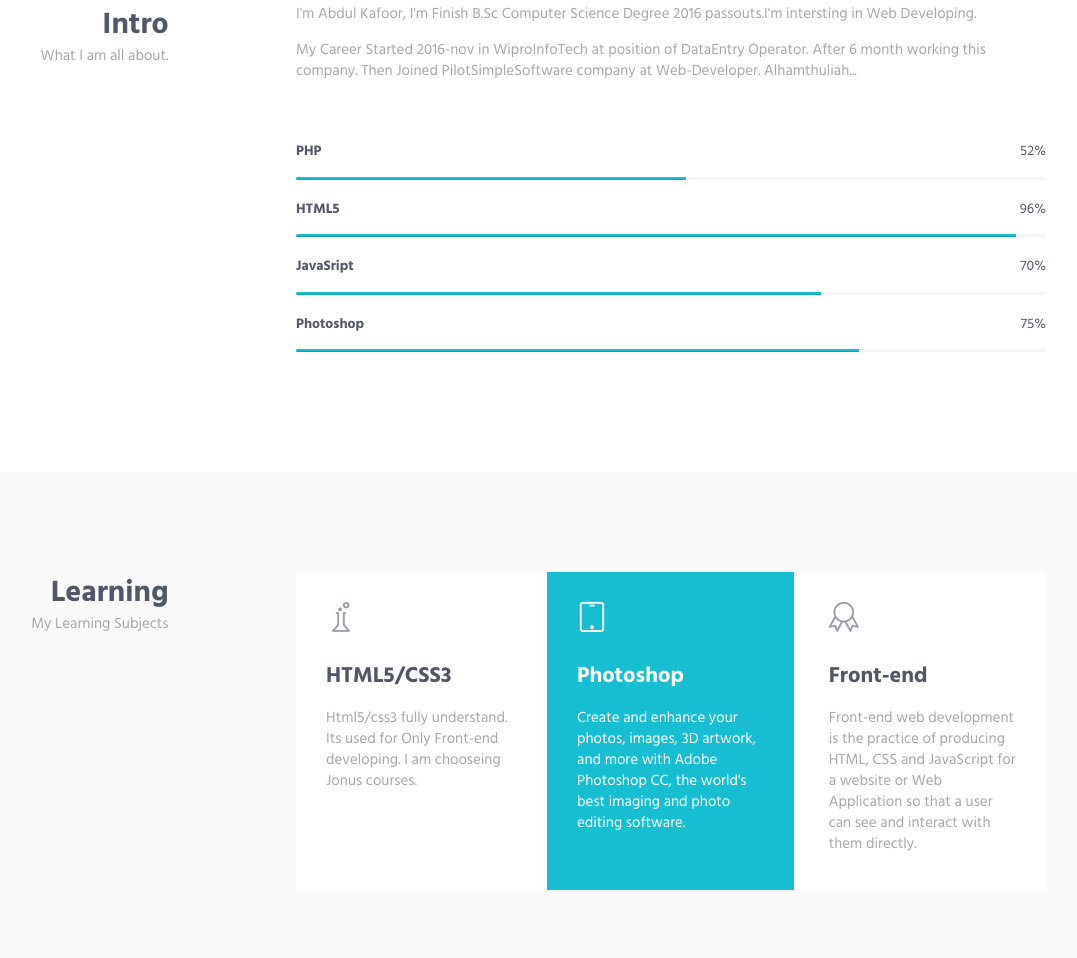
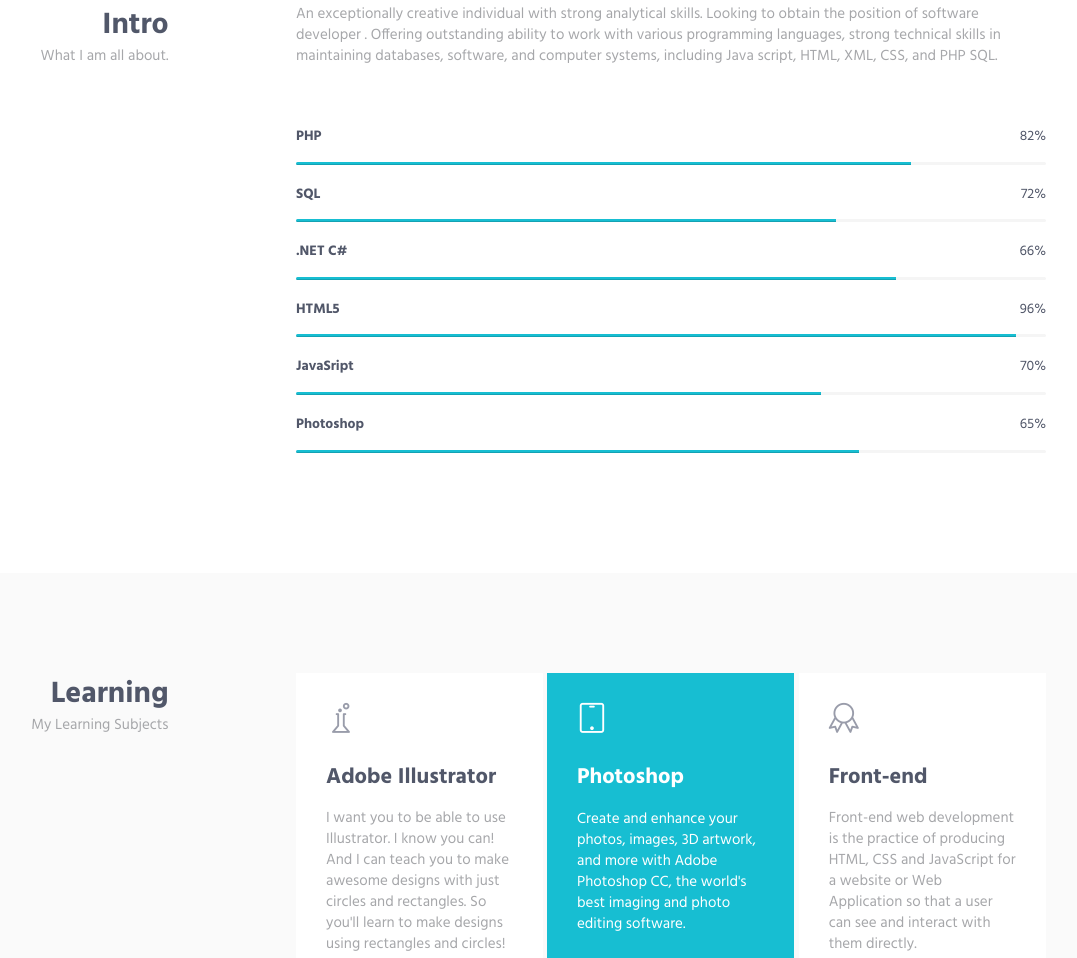
Before and after one commit to kafoor96/abdul-kafoor.github.io, a plain HTML site: page index.html in a window 1280 px wide. Shown: the part 757-1715 px from the top of the page, without its empty margins (164-1241 px from the left). Drawn offline with Linux system fonts and the light colour scheme.

Commit message:
Update index.html

```diff
--- a/index.html
+++ b/index.html
@@ -79,7 +79,7 @@
                             <p class="promo-block-text">Web Developer</p>
                         </div>
                         <ul class="list-inline">
-                            <li><a href="https://www.linkedin.com/in/abdul-kafoor-438081127/" class="social-icons"><i class="fab fa-linkedin-in"></i></a></li>
+                            <li><a href="https://www.linkedin.com/in/abdul-kafoor-438081127/" class="social-icons"><i class="icon-social-linkedin"></i></a></li>
                             <li><a href="http://fb.com/abdul.kafoor.333" class="social-icons"><i class="icon-social-facebook"></i></a></li>
                             <li><a href="http://twitter.com" class="social-icons"><i class="icon-social-twitter"></i></a></li>
                             <li><a href="http://instagram.com" class="social-icons"><i class="icon-social-instagram"></i></a></li>
@@ -106,15 +106,28 @@
                     </div>
                     <div class="col-sm-8 col-sm-offset-1">
                         <div class="margin-b-60">
-                            <p>I'm Abdul Kafoor, I'm Finish B.Sc Computer Science Degree 2016 passouts.I'm intersting in Web Developing. </p>
-                            <p>My Career Started 2016-nov in WiproInfoTech at position of DataEntry Operator. After 6 month working this company. Then Joined PilotSimpleSoftware company at Web-Developer. Alhamthuliah...</p>
+                            <p>An exceptionally creative individual with strong analytical skills. Looking to obtain the position of software
+developer . Offering outstanding ability to work with various programming languages, strong technical skills in
+maintaining databases, software, and computer systems, including Java script, HTML, XML, CSS, and PHP SQL.</p>
                         </div>
 
                         <!-- Progress Box -->
                         <div class="progress-box">
-                            <h5>PHP <span class="color-heading pull-right">52%</span></h5>
+                            <h5>PHP <span class="color-heading pull-right">82%</span></h5>
                             <div class="progress">
-                                <div class="progress-bar bg-color-base" role="progressbar" data-width="52"></div>
+                                <div class="progress-bar bg-color-base" role="progressbar" data-width="82"></div>
+                            </div>
+                        </div>
+                        <div class="progress-box">
+                            <h5>SQL <span class="color-heading pull-right">72%</span></h5>
+                            <div class="progress">
+                                <div class="progress-bar bg-color-base" role="progressbar" data-width="72"></div>
+                            </div>
+                        </div>
+                        <div class="progress-box">
+                            <h5>.NET C# <span class="color-heading pull-right">66%</span></h5>
+                            <div class="progress">
+                                <div class="progress-bar bg-color-base" role="progressbar" data-width="80"></div>
                             </div>
                         </div>
                         <div class="progress-box">
@@ -130,7 +143,7 @@
                             </div>
                         </div>
                         <div class="progress-box">
-                            <h5>Photoshop <span class="color-heading pull-right">75%</span></h5>
+                            <h5>Photoshop <span class="color-heading pull-right">65%</span></h5>
                             <div class="progress">
                                 <div class="progress-bar bg-color-base" role="progressbar" data-width="75"></div>
                             </div>
@@ -162,8 +175,10 @@
                                             <i class="service-icon icon-chemistry"></i>
                                         </div>
                                         <div class="service-info">
-                                            <h3>HTML5/CSS3</h3>
-                                            <p class="margin-b-5">Html5/css3 fully understand. Its used for Only Front-end developing. I am chooseing Jonus courses.</p>
+                                            <h3>Adobe Illustrator</h3>
+                                            <p class="margin-b-5">I want you to be able to use Illustrator. I know you can! And I can teach you to make awesome designs with just circles and rectangles.
+
+So you'll learn to make designs using rectangles and circles! These are so easy to create since Illustrator has tools for these. I'll show you how you can make designs with simple shapes and no drawing skills – designs just like those that other people sell online. You are going to be amazed at what you can do with just simple shapes.</p>
                                         </div>
                                         <a href="#" class="content-wrapper-link"></a>
                                     </div>
@@ -254,27 +269,27 @@
                                 <!-- Work -->
                                 <div class="work work-popup-trigger">
                                     <div class="work-overlay">
-                                        <img class="full-width img-responsive" src="img/397x300/02.jpg" alt="Portfolio Image">
+                                        <img class="full-width img-responsive" src="https://miro.medium.com/max/2000/1*PCKC8Ufml-wvb9Vjj3aaWw.jpeg" alt="Portfolio Image">
                                     </div>
                                     <div class="work-popup-overlay">
                                         <div class="work-popup-content">
                                             <a href="javascript:void(0);" class="work-popup-close">Hide</a>
                                             <div class="margin-b-30">
-                                                <h3 class="margin-b-5">Twig</h3>
-                                                <span>PHP programming language</span>
+                                                <h3 class="margin-b-5">Flutter</h3>
+                                                <span>Android Development</span>
                                             </div>
                                             <div class="row">
                                                 <div class="col-sm-8 work-popup-content-divider sm-margin-b-20">
                                                     <div class="margin-t-10 sm-margin-t-0">
-                                                        <p>Twig is a template engine for the PHP programming language. Its syntax originates from Jinja and Django templates. It's an open source product licensed under a BSD License and maintained by Fabien Potencier..</p>
+                                                        <p>Flutter is Google's UI toolkit for building beautiful, natively compiled applications for mobile, web, desktop, and embedded devices from a single codebase.</p>
 
 
                                                     </div>
                                                 </div>
                                                 <div class="col-sm-4">
                                                     <div class="margin-t-10 sm-margin-t-0">
-                                                        <p class="margin-b-5"><strong>Written in:</strong> PHP</p>
-                                                        <p class="margin-b-5"><strong>Initial release date:</strong> 2009</p>
+                                                        <p class="margin-b-5"><strong>Written in:</strong> Google</p>
+                                                        <p class="margin-b-5"><strong>Initial release date:</strong> 2017</p>
 
                                                     </div>
                                                 </div>
```
